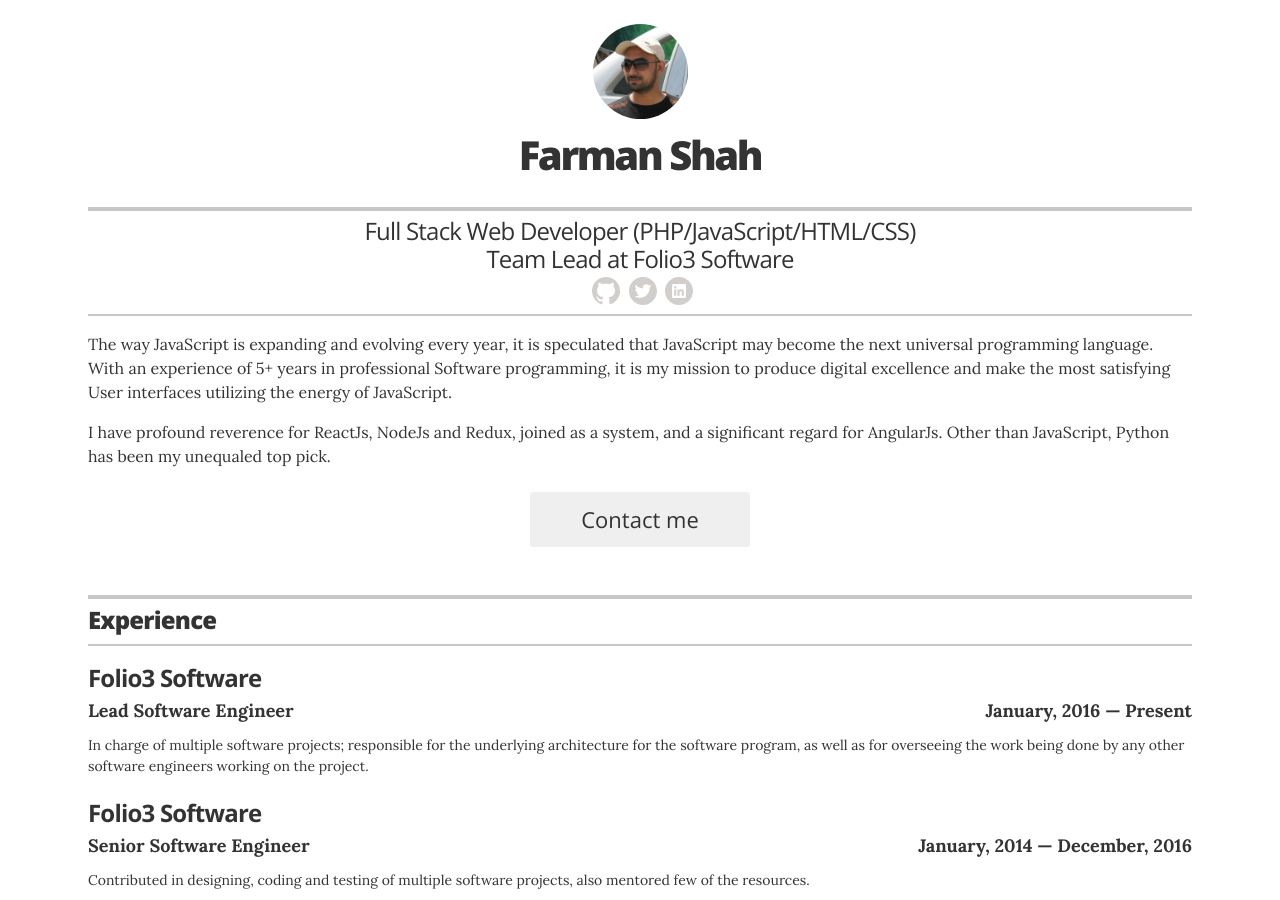
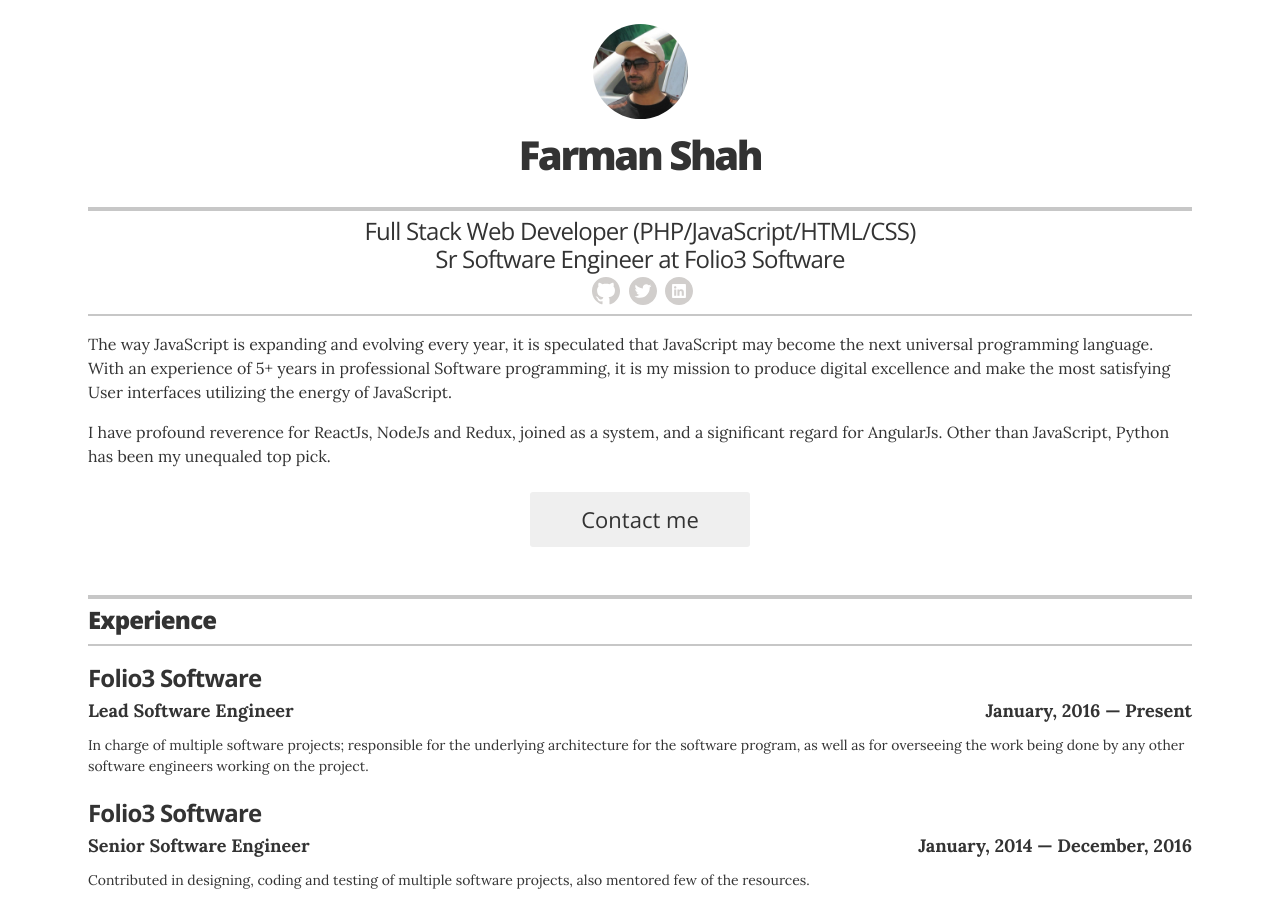
Before and after one commit to farman-a-shah/farman-a-shah.github.io, a Jekyll site: the page built from index.html, in a window 1280 px wide and 900 px high. Built offline with Jekyll 4.4.1, drawn with Linux system fonts in a browser that asks for light colours.

Commit message:
changed designation

```diff
--- a/_config.yml
+++ b/_config.yml
@@ -18,7 +18,7 @@
     Full Stack Web Developer (PHP/JavaScript/HTML/CSS)
   </div>
   <div>
-    Team Lead at Folio3 Software
+    Sr Software Engineer at Folio3 Software
   </div>
 resume_contact_email:           "farman.a.shah@gmail.com"
 resume_header_contact_info:     "farman.a.shah@gmail.com"
```
